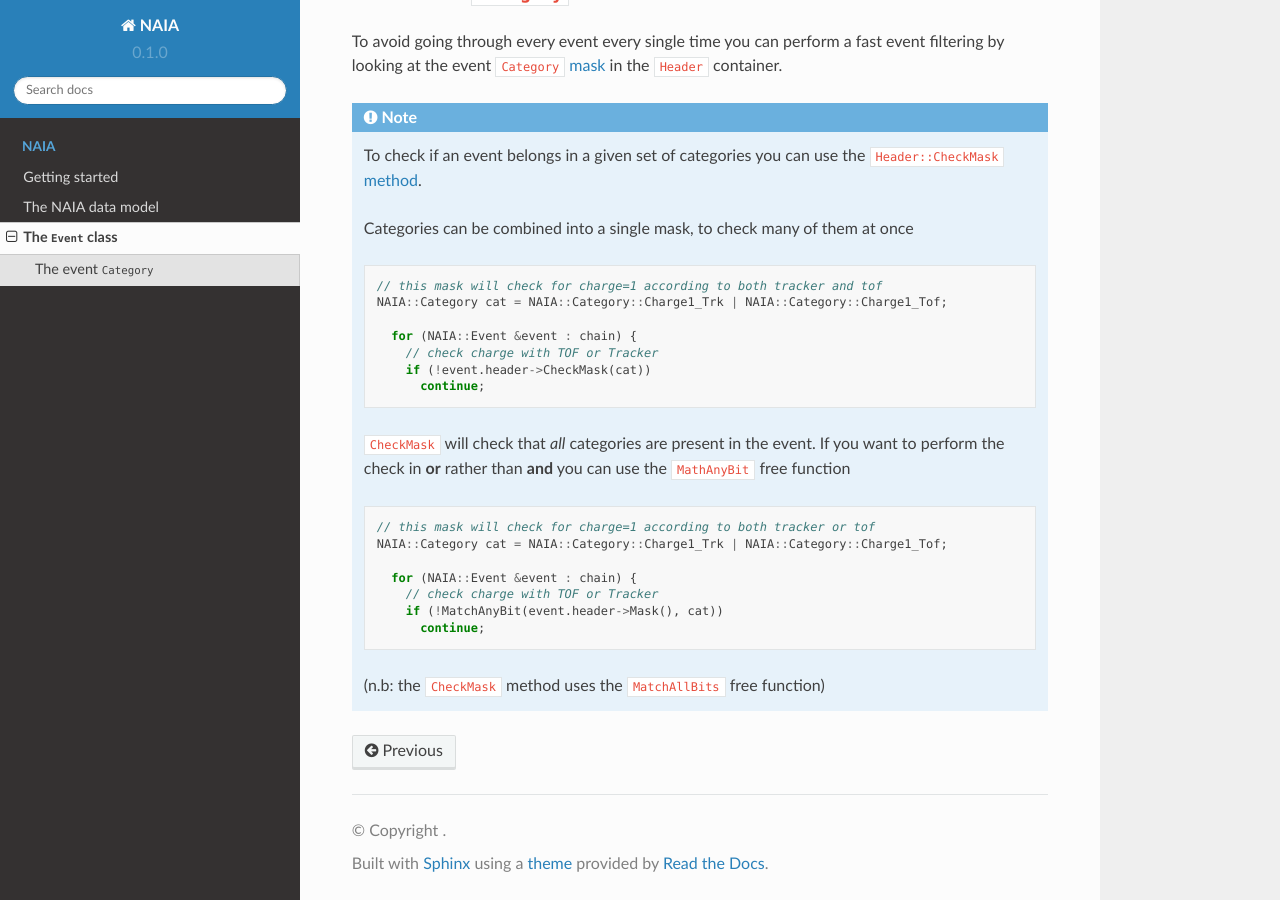
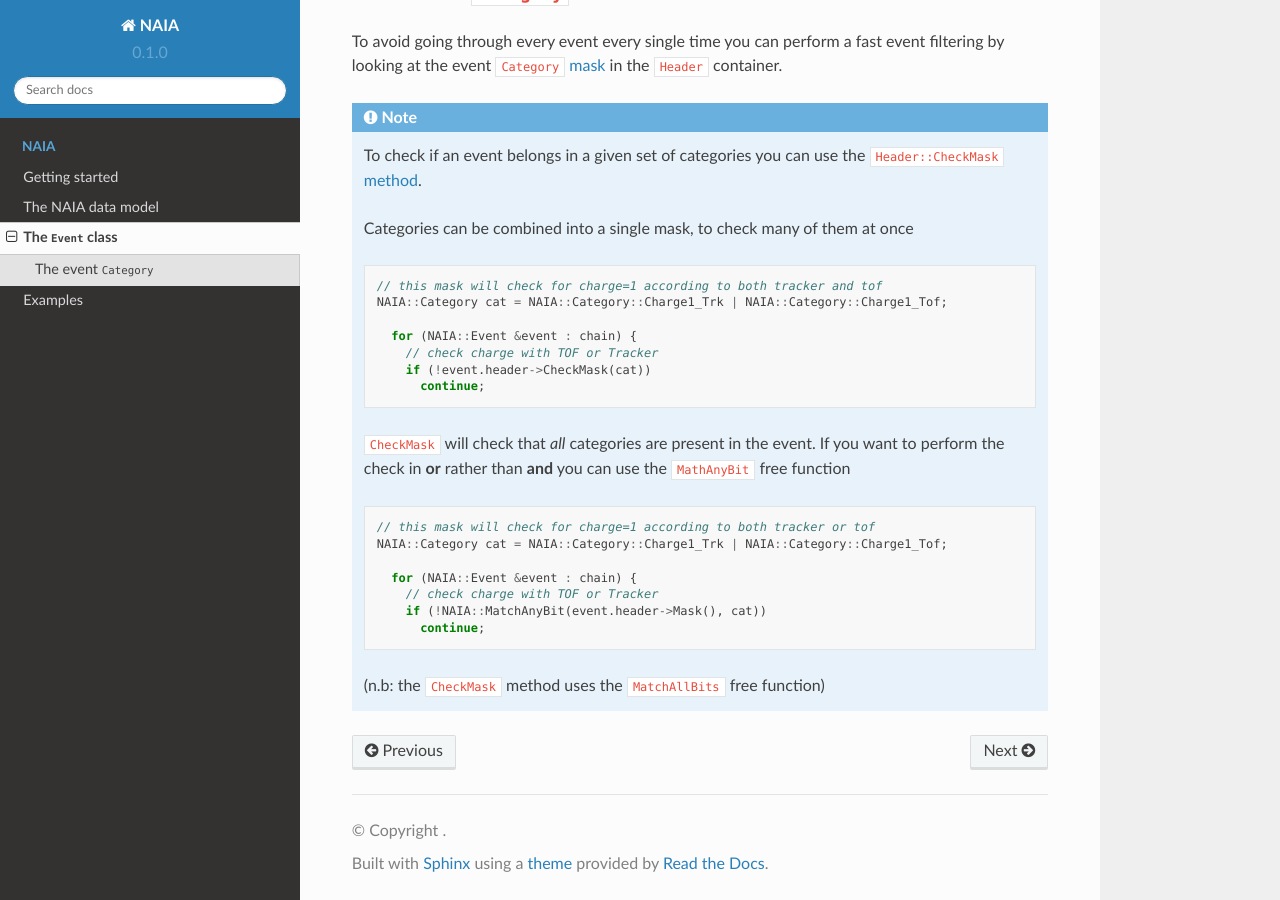
Before and after one commit to valerioformato/NAIA-readthedocs, a Sphinx documentation site: the page built from docs/source/datamodel/event.rst, in a window 1280 px wide and 900 px high, scrolled down 1228 px. Built offline with Sphinx 7.4.7 and the Read the Docs theme 2.0.0, drawn with Linux system fonts in a browser that asks for light colours.

Commit message:
Small tweaks. Add examples page

```diff
--- a/docs/source/datamodel/event.rst
+++ b/docs/source/datamodel/event.rst
@@ -109,7 +109,7 @@
 
           for (NAIA::Event &event : chain) {
             // check charge with TOF or Tracker
-            if (!MatchAnyBit(event.header->Mask(), cat))
+            if (!NAIA::MatchAnyBit(event.header->Mask(), cat))
               continue;
 
     (n.b: the ``CheckMask`` method uses the ``MatchAllBits`` free function)
--- /dev/null
+++ b/docs/source/examples.rst
@@ -0,0 +1,4 @@
+Examples
+========
+
+NAIA ships with a few examples to help you getting started
--- a/docs/source/index.rst
+++ b/docs/source/index.rst
@@ -22,3 +22,4 @@
    /build-install
    /datamodel/datamodel
    /datamodel/event
+   /examples
```
